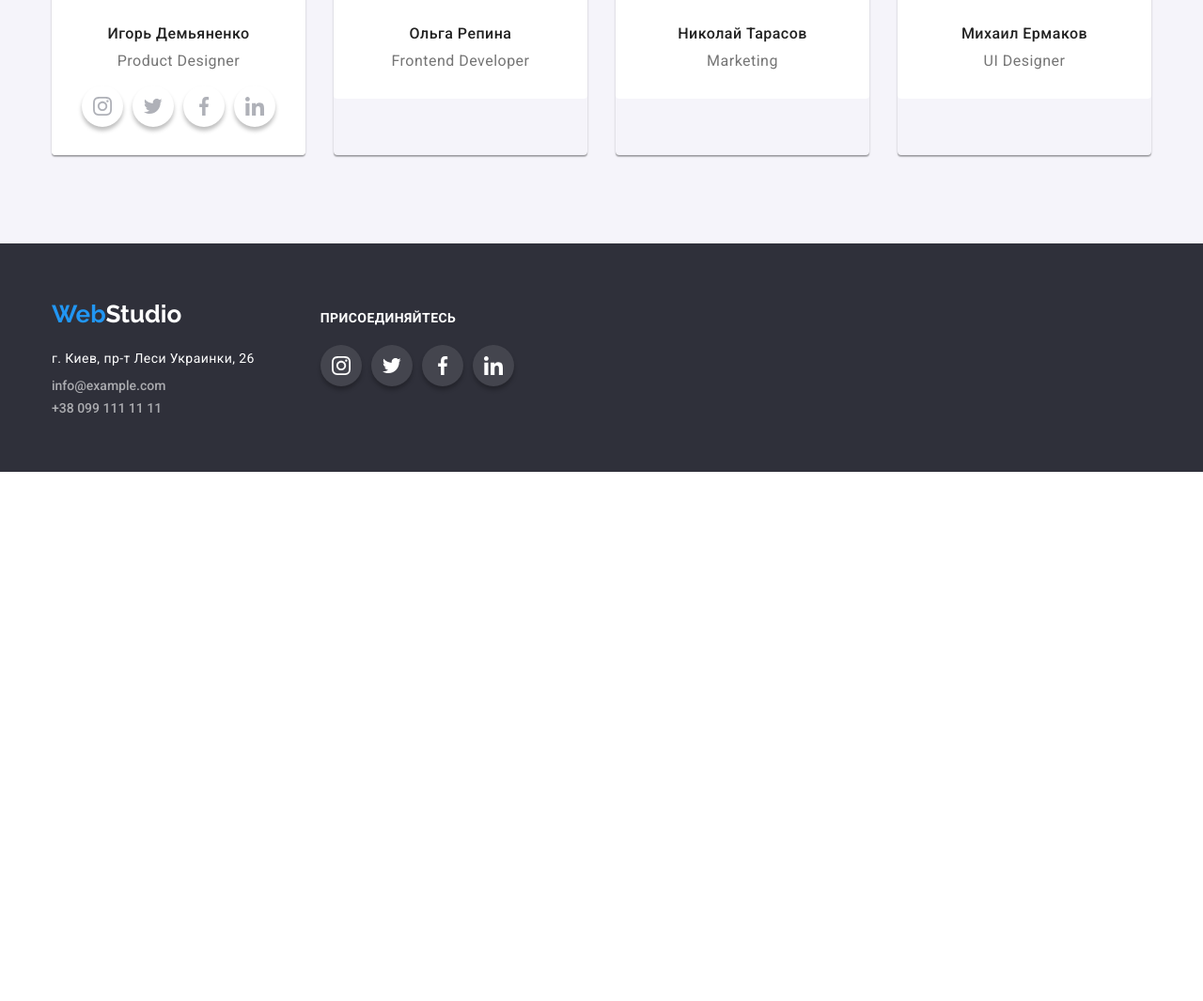
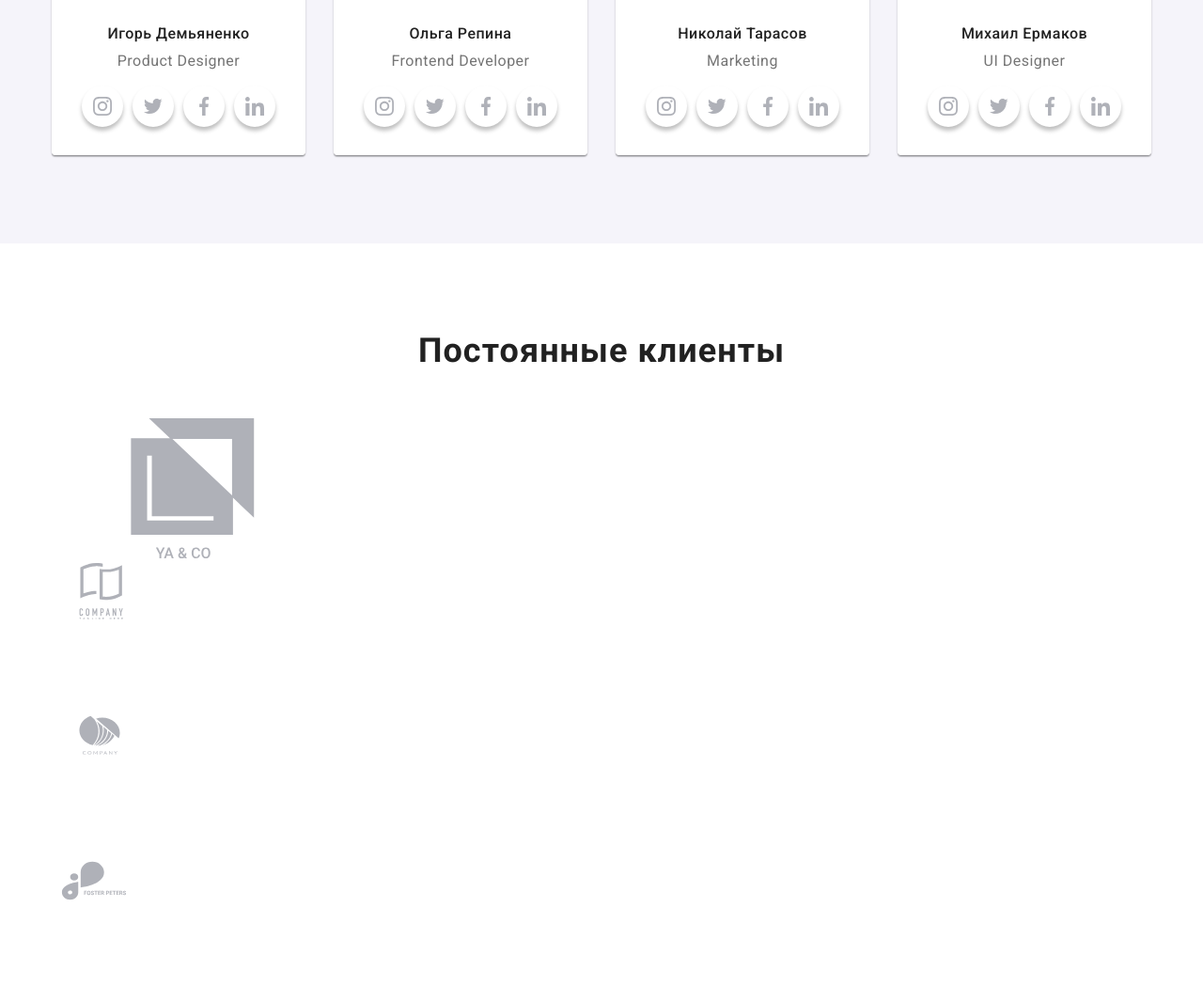
Before and after one commit to Lidokl/goit-markup-hw-04, a plain HTML site: page index.html in a window 1280 px wide. Shown: the part 2060-3125 px from the top of the page at 94% size. Before the commit the page ends 2562 px from the top, so only its background shows below. Drawn offline with nearby package versions, Linux system fonts and the light colour scheme.

Commit message:
Update index.html

```diff
--- a/index.html
+++ b/index.html
@@ -198,7 +198,22 @@
                 <div class="team-content">
                   <h3 class="team-name">Ольга Репина</h3>
                   <p class="team-text">Frontend Developer</p>
+                  <ul class="social-link">
+                    <li class="social-team-item">
+               <a class="social-team-link" href="#">
+                    <svg class="social-team" width="20px" height="20px"><use href="images\symbol-defs.svg#icon-instagram"></use></svg></a></li>
 
+                    <li class="social-team-item">
+               <a class="social-team-link" href="#">
+                 <svg class="social-team" width="20px" height="20px"><use href="images\symbol-defs.svg#icon-twitter"></use></svg></a></li>
+                   <li class="social-team-item">
+               <a class="social-team-link" href="#">
+                 <svg class="social-team" width="20px" height="20px"><use href="images\symbol-defs.svg#icon-facebook"></use></svg></a></li>
+                    <li class="social-team-item">
+               <a class="social-team-link" href="#">
+                   <svg class="social-team" width="20px" height="20px"><use href="images\symbol-defs.svg#icon-linkedin"></use></svg></a></li>
+
+                  </ul>
                 </div>
               </div>
             </li>
@@ -213,6 +228,22 @@
                 <div class="team-content">
                   <h3 class="team-name">Николай Тарасов</h3>
                   <p class="team-text">Marketing</p>
+                  <ul class="social-link">
+                    <li class="social-team-item">
+               <a class="social-team-link" href="#">
+                    <svg class="social-team" width="20px" height="20px"><use href="images\symbol-defs.svg#icon-instagram"></use></svg></a></li>
+
+                    <li class="social-team-item">
+               <a class="social-team-link" href="#">
+                 <svg class="social-team" width="20px" height="20px"><use href="images\symbol-defs.svg#icon-twitter"></use></svg></a></li>
+                   <li class="social-team-item">
+               <a class="social-team-link" href="#">
+                 <svg class="social-team" width="20px" height="20px"><use href="images\symbol-defs.svg#icon-facebook"></use></svg></a></li>
+                    <li class="social-team-item">
+               <a class="social-team-link" href="#">
+                   <svg class="social-team" width="20px" height="20px"><use href="images\symbol-defs.svg#icon-linkedin"></use></svg></a></li>
+
+                  </ul>
                 </div>
               </div>
             </li>
@@ -227,13 +258,98 @@
                 <div class="team-content">
                   <h3 class="team-name">Михаил Ермаков</h3>
                   <p class="team-text">UI Designer</p>
+                  <ul class="social-link">
+                    <li class="social-team-item">
+               <a class="social-team-link" href="#">
+                    <svg class="social-team" width="20px" height="20px"><use href="images\symbol-defs.svg#icon-instagram"></use></svg></a></li>
+
+                    <li class="social-team-item">
+               <a class="social-team-link" href="#">
+                 <svg class="social-team" width="20px" height="20px"><use href="images\symbol-defs.svg#icon-twitter"></use></svg></a></li>
+                   <li class="social-team-item">
+               <a class="social-team-link" href="#">
+                 <svg class="social-team" width="20px" height="20px"><use href="images\symbol-defs.svg#icon-facebook"></use></svg></a></li>
+                    <li class="social-team-item">
+               <a class="social-team-link" href="#">
+                   <svg class="social-team" width="20px" height="20px"><use href="images\symbol-defs.svg#icon-linkedin"></use></svg></a></li>
+
+                  </ul>
                 </div>
               </div>
             </li>
           </ul>
         </div>
       </section>
+
+
+      <!--Постоянные клиенты-->
+
+      <section class="section">
+        <div class="container">
+          <h2 class="title">Постоянные клиенты</h2>
+
+          <ul class="client list">
+
+            <li class="client-item">
+             <a href="" class="client-link">
+               <svg class="client-icon">
+                <use class="client-icon-img" href="./images/symbol-defs.svg#icon-Union-1" ></use>
+              </svg>
+              </a>
+              </li>
+
+             <li class="client-item">
+             <a href="" class="client-link">
+               <svg class="client-icon">
+                <use class="" href="./images/symbol-defs.svg#icon-group-1" width="106" height="60"></use>
+              </svg>
+              </a>
+              </li>
+
+            <li class="client-item">
+             <a href="" class="client-link">
+               <svg class="client-icon">
+                <use class="" href="./images/symbol-defs.svg#icon-Logo" width="106" height="60"></use>
+              </svg>
+              </a>
+              </li>
+
+           <li class="client-item">
+             <a href="" class="client-link">
+               <svg class="client-icon">
+                <use class="" href="./images/symbol-defs.svg#icon-Logo-1" width="106" height="60"></use>
+              </svg>
+              </a>
+              </li>
+
+            <li class="client-item">
+             <a href="" class="client-link">
+               <svg class="client-icon">
+                <use class="" href="./images/symbol-defs.svg#icon-Logo-2" width="106" height="60"></use>
+              </svg>
+              </a>
+              </li>
+
+
+            <li class="client-item">
+             <a href="" class="client-link">
+               <svg class="client-icon">
+                <use class="" href="./images/symbol-defs.svg#icon-Logo-3" width="106" height="60"></use>
+              </svg>
+              </a>
+              </li>
+
+
+
+
+        </ul>
+      </section>
     </main>
+
+
+
+
+
 
     <footer class="footer">
       <div class="container footer-container">
```
